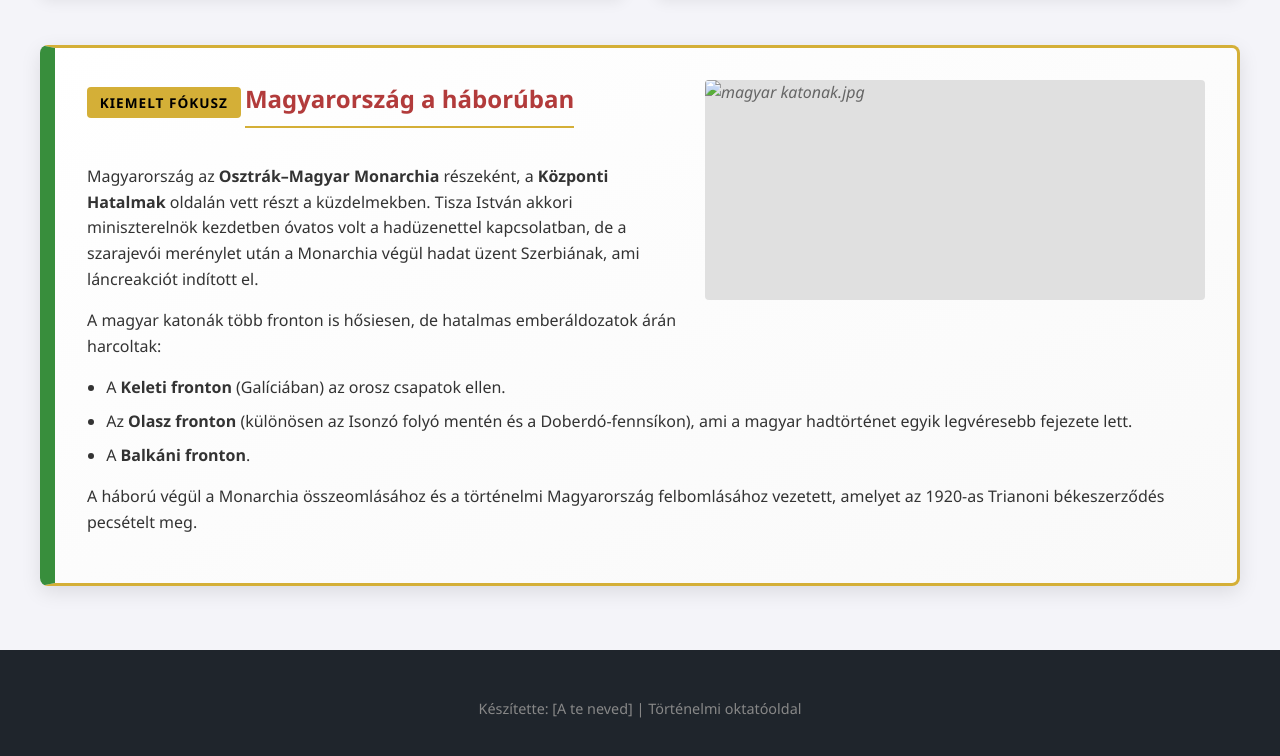
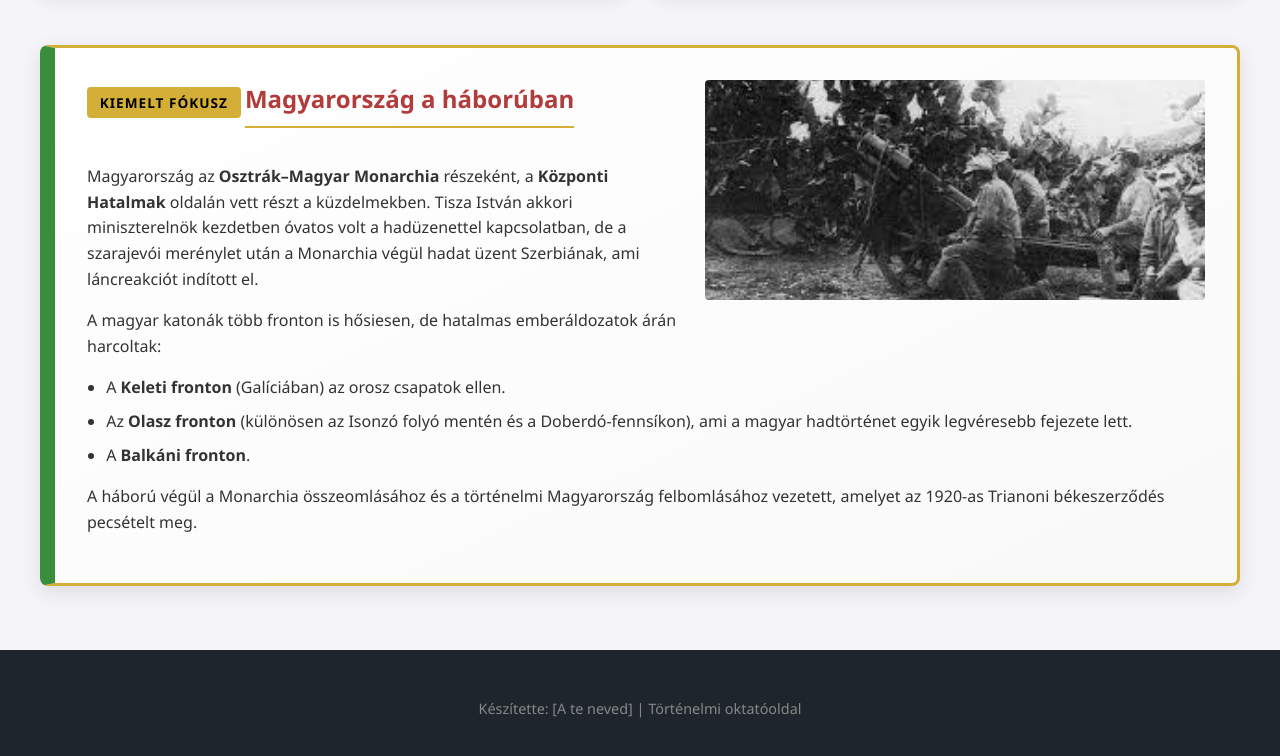
Before and after one commit to zambocsaba08-debug/1vh2fel, a plain HTML site: page index.html in a window 1280 px wide. Shown: the part 1171-1927 px from the top of the page. Drawn offline with Linux system fonts and the light colour scheme.

Commit message:
Update index.html

```diff
--- a/index.html
+++ b/index.html
@@ -235,7 +235,7 @@
 
             <!-- Ide jöhet egy magyar vonatkozású kép -->
             <div class="image-placeholder" style="max-width: 500px; float: right; margin-left: 1.5rem; margin-bottom: 1.5rem;">
-                <img src="magyar katonak.jpg" alt="magyar katonak.jpg">
+                <img src="magyarok fronton.jpg" alt="magyarok fronton.jpg">
             </div>
 
             <p>Magyarország az <b>Osztrák–Magyar Monarchia</b> részeként, a <strong>Központi Hatalmak</strong> oldalán vett részt a küzdelmekben. Tisza István akkori miniszterelnök kezdetben óvatos volt a hadüzenettel kapcsolatban, de a szarajevói merénylet után a Monarchia végül hadat üzent Szerbiának, ami láncreakciót indított el.</p>
```
